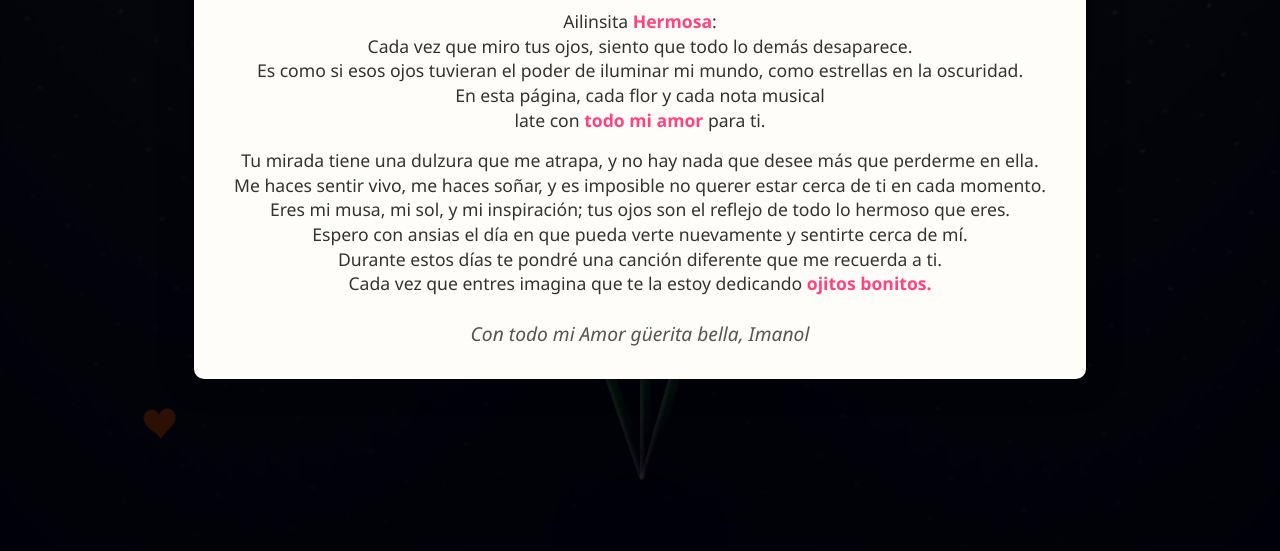
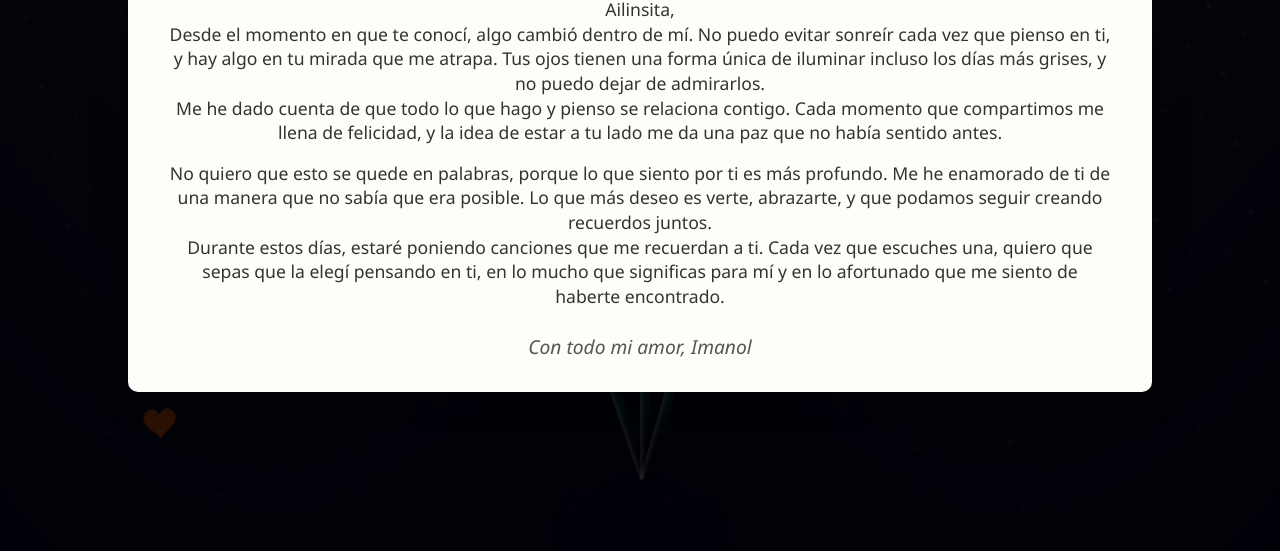
Before and after one commit to ImanolSilva/Ailinsita, a plain HTML site: page index.html in a window 1280 px wide. Shown: the part 249-800 px from the top of the page. Drawn offline with Linux system fonts and the light colour scheme.

Commit message:
Carta cambios

```diff
--- a/index.html
+++ b/index.html
@@ -796,27 +796,23 @@
 <div id="overlay" class="overlay">
   <div class="popup">
       <button class="close-btn" id="closeBtn">&times;</button>
-          <h1>Mi bella güerita</h1>
+      <h1>Para ti, Ailinsita</h1>
       <p>
-            Ailinsita <span>Hermosa</span>:<br>
-            Cada vez que miro tus ojos, siento que todo lo demás desaparece.<br>
-            Es como si esos ojos tuvieran el poder de iluminar mi mundo, como estrellas en la oscuridad.<br>
-            En esta página, cada flor y cada nota musical<br>
-            late con <span>todo mi amor</span> para ti.
+          Ailinsita,<br>
+          Desde el momento en que te conocí, algo cambió dentro de mí. No puedo evitar sonreír cada vez que pienso en ti, y hay algo en tu mirada que me atrapa. Tus ojos tienen una forma única de iluminar incluso los días más grises, y no puedo dejar de admirarlos.<br>
+          Me he dado cuenta de que todo lo que hago y pienso se relaciona contigo. Cada momento que compartimos me llena de felicidad, y la idea de estar a tu lado me da una paz que no había sentido antes.<br>
       </p>
       <p>
-            Tu mirada tiene una dulzura que me atrapa, y no hay nada que desee más que perderme en ella.<br>
-            Me haces sentir vivo, me haces soñar, y es imposible no querer estar cerca de ti en cada momento.<br>
-            Eres mi musa, mi sol, y mi inspiración; tus ojos son el reflejo de todo lo hermoso que eres.<br>
-            Espero con ansias el día en que pueda verte nuevamente y sentirte cerca de mí.<br>
-            Durante estos días te pondré una canción diferente que me recuerda a ti.<br>
-            Cada vez que entres imagina que te la estoy dedicando <span>ojitos bonitos.</span><br>
+          No quiero que esto se quede en palabras, porque lo que siento por ti es más profundo. Me he enamorado de ti de una manera que no sabía que era posible. Lo que más deseo es verte, abrazarte, y que podamos seguir creando recuerdos juntos.<br>
+          Durante estos días, estaré poniendo canciones que me recuerdan a ti. Cada vez que escuches una, quiero que sepas que la elegí pensando en ti, en lo mucho que significas para mí y en lo afortunado que me siento de haberte encontrado.<br>
       </p>
       <div class="signature">
-            Con todo mi Amor güerita bella, <span>Imanol</span>
+          Con todo mi amor, <span>Imanol</span>
       </div>
   </div>
 </div>
+
+
 
       <!-- AUDIO OCULTO (AUTOPLAY) -->
       <audio id="myAudio"></audio>
@@ -836,6 +832,7 @@
           // 3) Selección de música según el día
           const songs = [
             "Musica/Porfa no te vayas.mp3",
+            "Musica/Los Ángeles Azules, Santa Fe Klan, Cazzu - Tú y Tú.mp3",
             "Musica/Los Ángeles Azules, Santa Fe Klan, Cazzu - Tú y Tú.mp3",
             "Musica/Until I Found You.mp3",
             "Musica/00_00.mp3",
```
Lines whose indentation alone changed are shown as unchanged.
